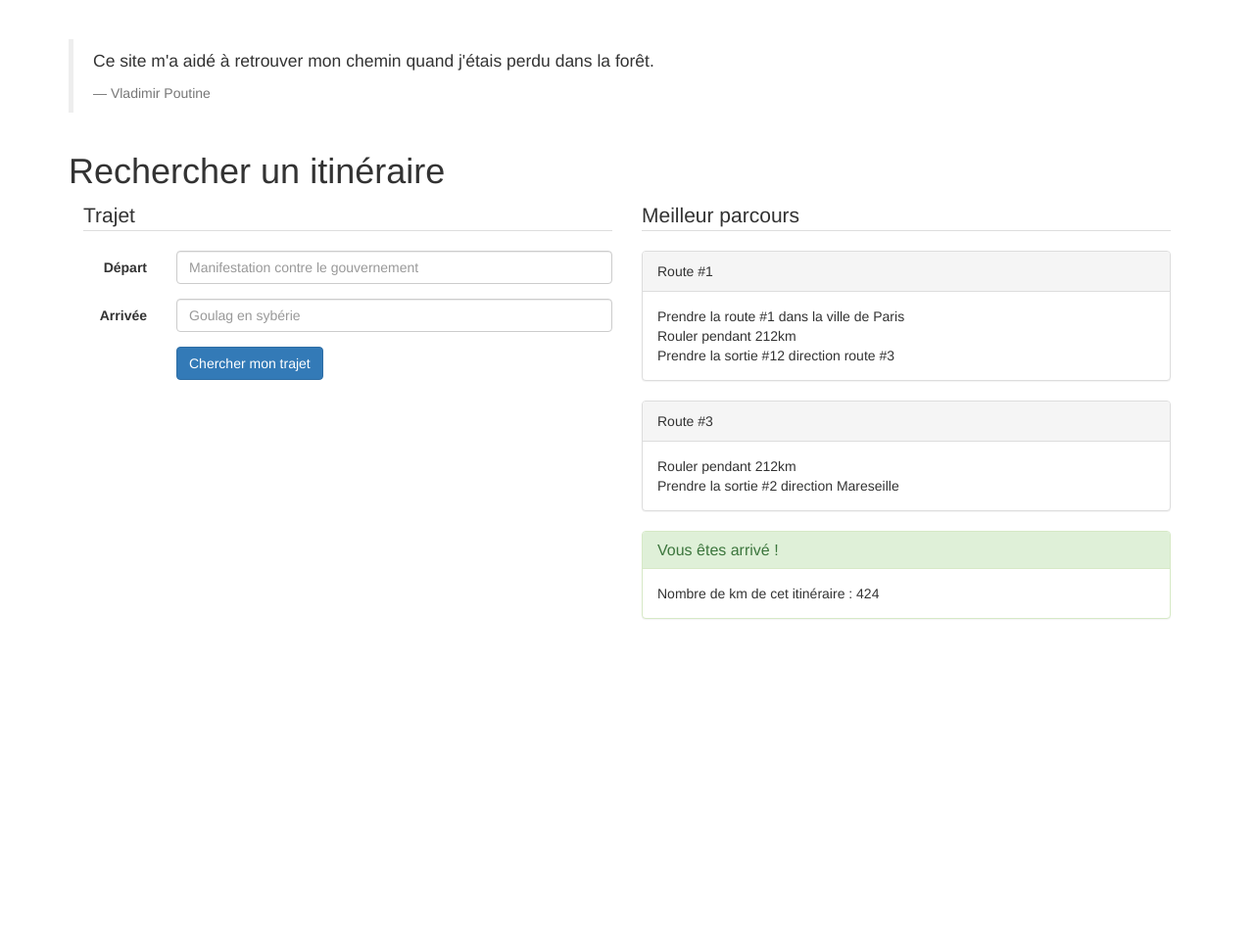
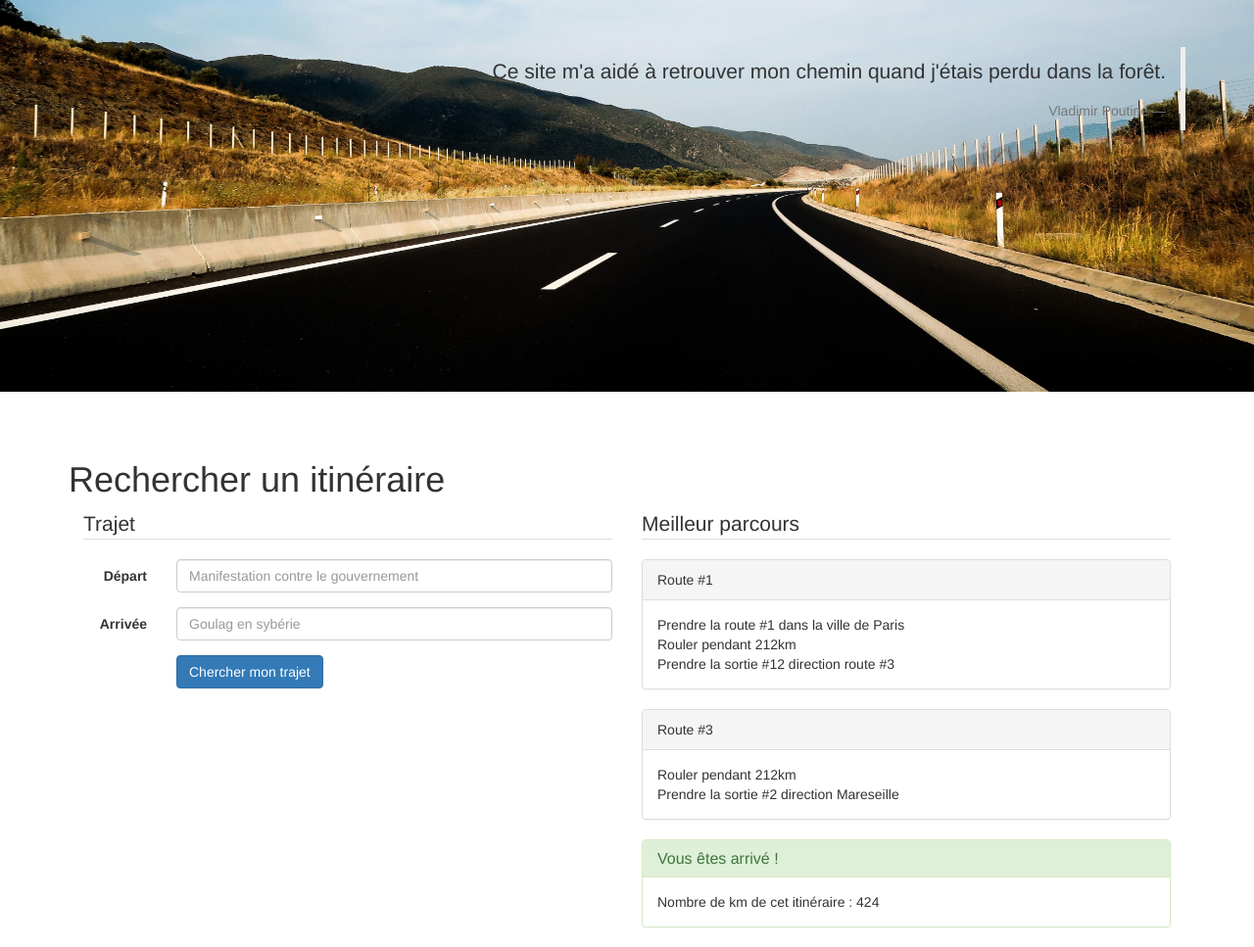
Before and after one commit to MrWazaby/gestion-autoroute, a PHP site: page / in a window 1280 px wide. Shown: the part 52-1019 px from the top of the page at 98% size. Before the commit the page ends 684 px from the top, so only its background shows below. Run offline with PHP 8.4, Linux system fonts and the light colour scheme; some libraries are stand-ins or nearby versions.

Commit message:
Add some cool look to the site

```diff
--- a/index.html
+++ b/index.html
@@ -27,12 +27,16 @@
       </div>
     </nav>
 
+    <div class="jumbotron slider">
+      <div class="container">
+        <blockquote class ="home_quote blockquote-reverse">
+          <p>Ce site m'a aidé à retrouver mon chemin quand j'étais perdu dans la forêt.</p>
+          <small>Vladimir Poutine</small>
+        </blockquote>
+      </div>
+    </div>
+
     <div class="container">
-      <blockquote class ="home_quote">
-        <p>Ce site m'a aidé à retrouver mon chemin quand j'étais perdu dans la forêt.</p>
-        <small>Vladimir Poutine</small>
-      </blockquote>
-
       <h1 class="home_title">Rechercher un itinéraire</h1>
       <form class="col-lg-6 form-horizontal">
         <fieldset>
--- a/resources/styles/master.css
+++ b/resources/styles/master.css
@@ -1,7 +1,3 @@
-.home_quote {
-  margin-top: 20px;
-}
-
 .home_title {
   margin-top: 40px;
 }
@@ -9,3 +5,10 @@
 legend {
   border-bottom: 1px solid rgb(221, 221, 221);
 }
+
+.slider {
+  margin-top: -20px;
+  height: 50vh;
+  background: url(../images/bg.jpg) no-repeat center -400px;
+  background-size: cover;
+}
```
Also changed, not shown: resources/images/bg.jpg (added).
